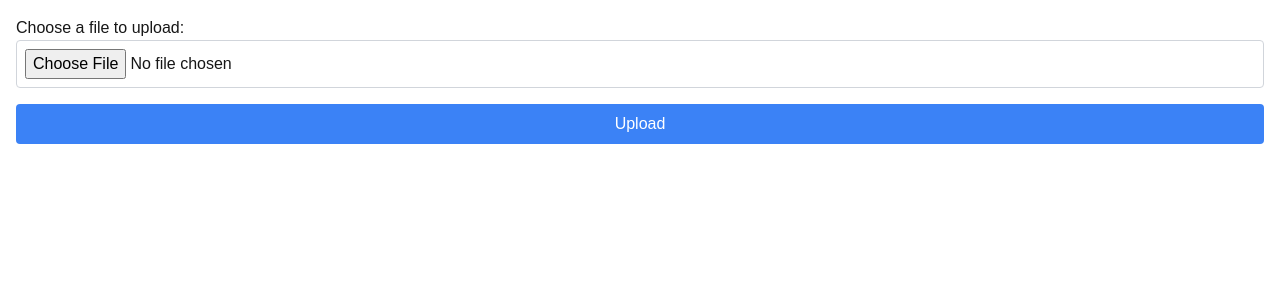
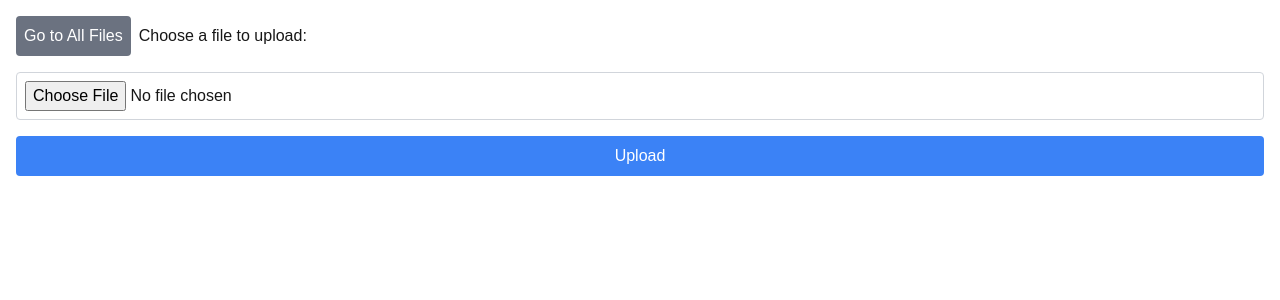
Before and after one commit to Alan934/vercel-blob, a Next.js app: page /upload in a window 1280 px wide. Shown: the top 300 px of the page. Built offline with nearby package versions, Linux system fonts and the light colour scheme.

Commit message:
fix erros deploy

```diff
--- a/src/app/components/form.tsx
+++ b/src/app/components/form.tsx
@@ -1,13 +1,19 @@
 "use client";
 import { useState } from "react";
+import { useRouter } from "next/navigation";
 import Image from "next/image";
+
+interface UploadResponse {
+    url: string; // Asegúrate de agregar otros campos si los necesitas
+}
 
 export default function UploadForm() {
     const [file, setFile] = useState<File | null>(null);
     const [preview, setPreview] = useState<string | null>(null);
-    const [uploadData, setUploadData] = useState<any>(null);
+    const [uploadData, setUploadData] = useState<UploadResponse | null>(null);
     const [inProgress, setInProgress] = useState(false);
     const [copySuccess, setCopySuccess] = useState(false);
+    const router = useRouter();
 
     const handleSubmit = async (e: React.FormEvent) => {
         e.preventDefault();
@@ -27,7 +33,7 @@ export default function UploadForm() {
                 throw new Error("Failed to upload file.");
             }
 
-            const data = await response.json();
+            const data: UploadResponse = await response.json(); // Asegúrate de que la respuesta coincide con tu tipo
             setPreview(data.url);
             setUploadData(data);
             setCopySuccess(false);
@@ -46,6 +52,10 @@ export default function UploadForm() {
         }
     };
 
+    const handleGoToAllFiles = () => {
+        router.push('/all-files');
+    };
+
     const styles = {
         form: "bg-black-100 p-4 rounded-lg",
         input: "border p-2 mb-4 w-full border-gray-300 rounded cursor-pointer",
@@ -53,7 +63,16 @@ export default function UploadForm() {
 
     return (
         <form onSubmit={handleSubmit} className={styles.form}>
-            <label htmlFor="fileUpload">Choose a file to upload:</label>
+            <div className="flex items-center mb-4">
+                <button
+                    className="bg-gray-500 text-white p-2 rounded mr-2 hover:bg-gray-600 cursor-pointer"
+                    type="button"
+                    onClick={handleGoToAllFiles}
+                >
+                    Go to All Files
+                </button>
+                <label htmlFor="fileUpload">Choose a file to upload:</label>
+            </div>
             <input
                 className={styles.input}
                 id="fileUpload"
```
